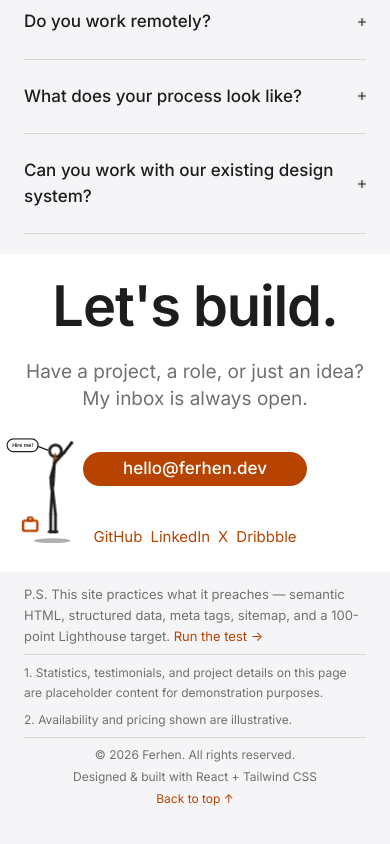
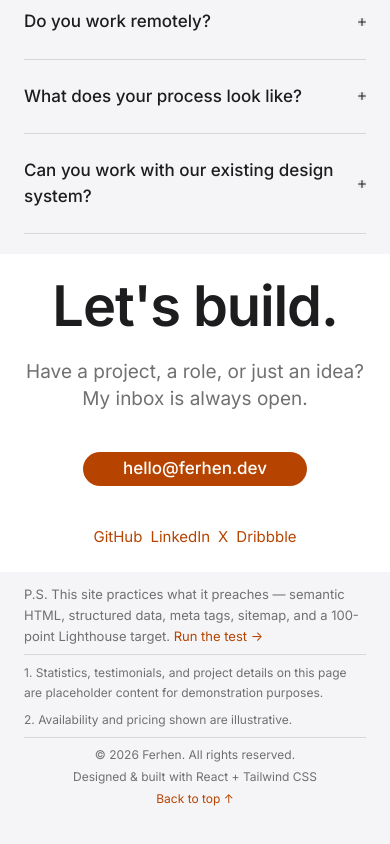
Before and after one commit to fadhilaaan9-sudo/porfolio-test, a React (Vite) app: page / in a window 390 px wide. Shown: the part 7244-8088 px from the top of the page. Built offline with nearby package versions, Linux system fonts and the light colour scheme.

Commit message:
Responsive fixes: gallery overflow, wave figure on small screens

```diff
--- a/src/components/FinalCta.tsx
+++ b/src/components/FinalCta.tsx
@@ -14,7 +14,7 @@ export default function FinalCta() {
     <section id="contact" className="relative bg-gallery-white">
       <WalkingFigure
         variant="wave"
-        className="bottom-6 left-4 w-[95px] md:bottom-10 md:left-12 md:w-[135px]"
+        className="bottom-6 left-4 hidden w-[95px] sm:block md:bottom-10 md:left-12 md:w-[135px]"
       />
       <div className="mx-auto max-w-4xl px-6 py-24 text-center md:py-[140px]">
         <Reveal>
--- a/src/components/WorkGallery.tsx
+++ b/src/components/WorkGallery.tsx
@@ -25,7 +25,7 @@ export default function WorkGallery({ onCaseStudy }: WorkGalleryProps) {
       </div>
 
       <Reveal>
-        <div className="no-scrollbar flex snap-x snap-mandatory gap-6 overflow-x-auto px-6 pb-4 md:justify-center">
+        <div className="no-scrollbar flex snap-x snap-mandatory gap-6 overflow-x-auto px-6 pb-4">
           {projects.map((p, i) => (
             <article
               key={p.id}
```
